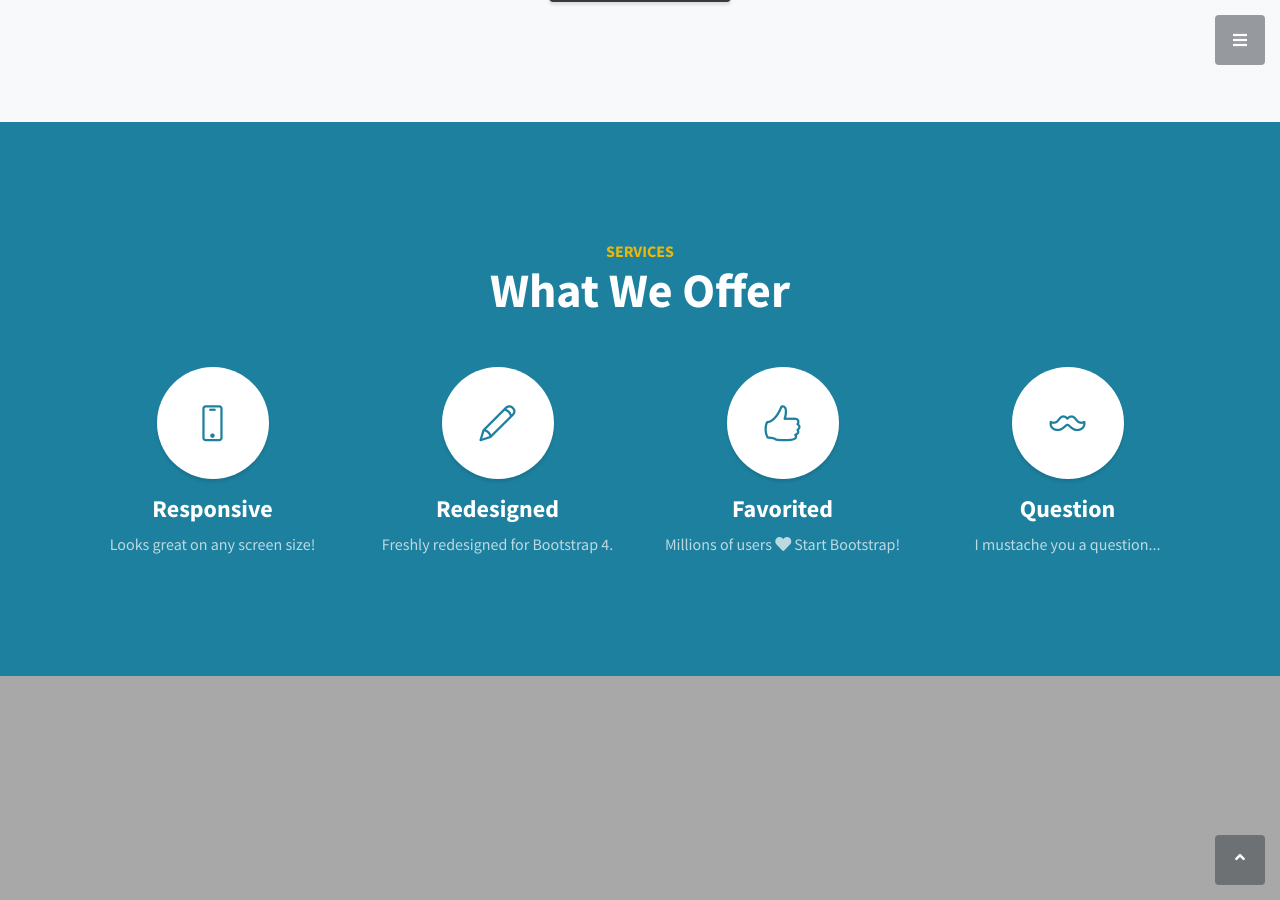
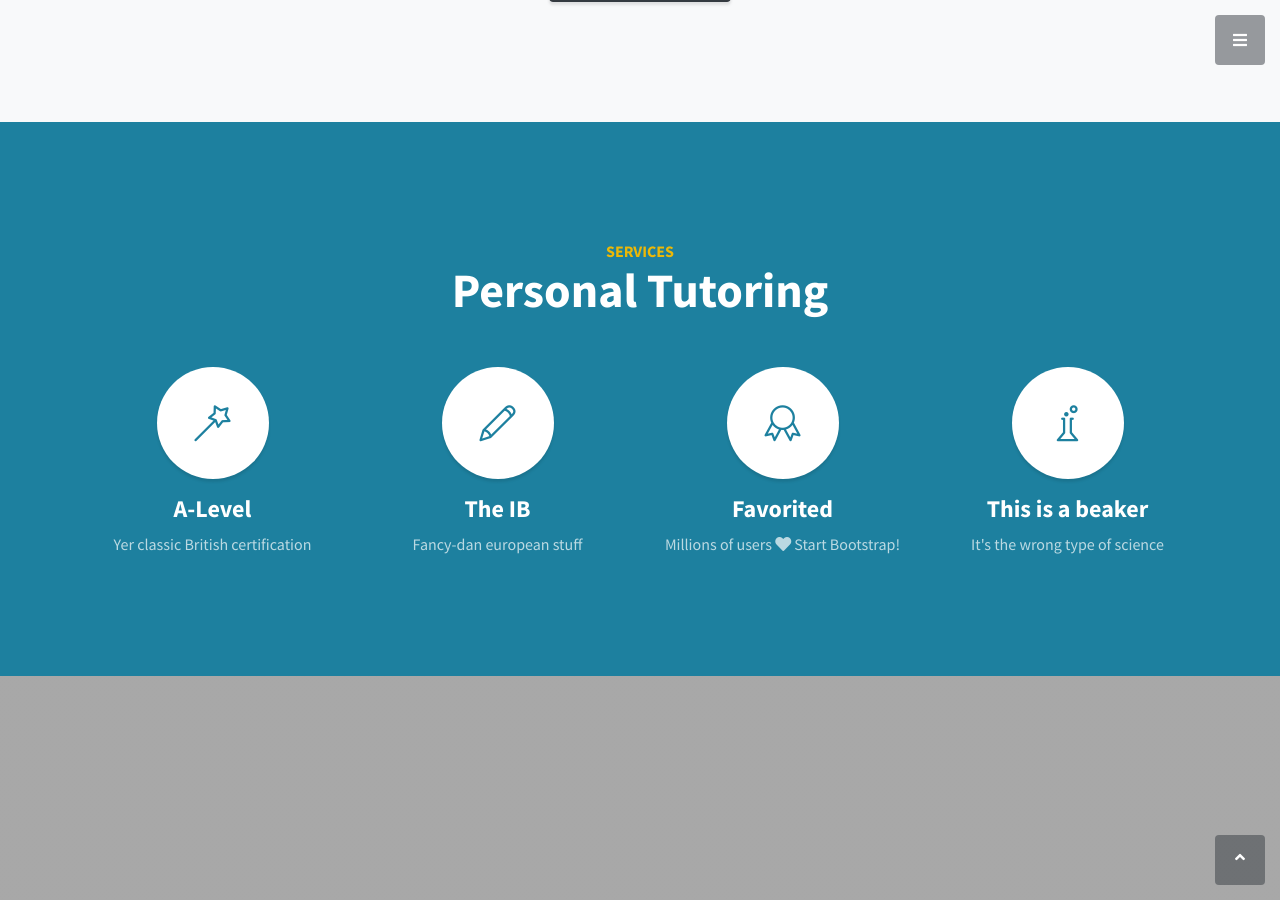
Before and after one commit to mortstar/mortstar.github.io, a Jekyll site: the page built from index.html, in a window 1280 px wide and 900 px high, scrolled down 1208 px. Built offline with Jekyll 4.4.1, drawn with Linux system fonts in a browser that asks for light colours.

Commit message:
Icon edits

```diff
--- a/index.html
+++ b/index.html
@@ -20,30 +20,30 @@ title: Stylish Portfolio
     <div class="container">
         <div class="content-section-heading">
             <h3 class="text-secondary mb-0">Services</h3>
-            <h2 class="mb-5">What We Offer</h2>
+            <h2 class="mb-5">Personal Tutoring</h2>
         </div>
         <div class="row">
             <div class="col-lg-3 col-md-6 mb-5 mb-lg-0">
                 <span class="service-icon rounded-circle mx-auto mb-3">
-              <i class="icon-screen-smartphone"></i>
+              <i class="icon-magic-wand"></i>
             </span>
                 <h4>
-              <strong>Responsive</strong>
+              <strong>A-Level</strong>
             </h4>
-                <p class="text-faded mb-0">Looks great on any screen size!</p>
+                <p class="text-faded mb-0">Yer classic British certification</p>
             </div>
             <div class="col-lg-3 col-md-6 mb-5 mb-lg-0">
                 <span class="service-icon rounded-circle mx-auto mb-3">
               <i class="icon-pencil"></i>
             </span>
                 <h4>
-              <strong>Redesigned</strong>
+              <strong>The IB</strong>
             </h4>
-                <p class="text-faded mb-0">Freshly redesigned for Bootstrap 4.</p>
+                <p class="text-faded mb-0">Fancy-dan european stuff</p>
             </div>
             <div class="col-lg-3 col-md-6 mb-5 mb-md-0">
                 <span class="service-icon rounded-circle mx-auto mb-3">
-              <i class="icon-like"></i>
+              <i class="icon-badge"></i>
             </span>
                 <h4>
               <strong>Favorited</strong>
@@ -54,12 +54,12 @@ title: Stylish Portfolio
             </div>
             <div class="col-lg-3 col-md-6">
                 <span class="service-icon rounded-circle mx-auto mb-3">
-              <i class="icon-mustache"></i>
+              <i class="icon-chemistry"></i>
             </span>
                 <h4>
-              <strong>Question</strong>
+              <strong>This is a beaker</strong>
             </h4>
-                <p class="text-faded mb-0">I mustache you a question...</p>
+                <p class="text-faded mb-0">It's the wrong type of science</p>
             </div>
         </div>
     </div>
```
Also changed, not shown: 1 other file.
